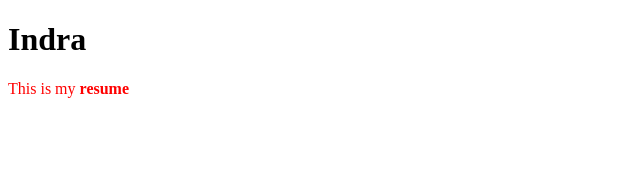
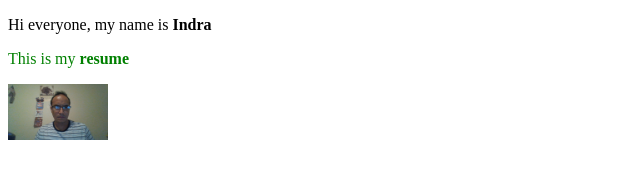
Before and after one commit to igopali/correlation, a plain HTML site: page newfile.html in a window 1280 px wide. Shown: the whole page, without its empty margins (0-640 px from the left). Drawn offline with Linux system fonts and the light colour scheme.

Commit message:
changes done in new file

```diff
--- a/newfile.html
+++ b/newfile.html
@@ -6,7 +6,8 @@
     <title>Document</title>
 </head>
 <body>
-    <h1>Indra</h1>
-    <p><span style="color:red;">This is my <strong>resume</strong></span></p>
+    <p>Hi everyone, my name is <b>Indra</b></p>
+    <p><span style="color:green;">This is my <strong>resume</strong></span></p>
+    <img src="pic.jpg" alt="my picture" width="100">
 </body>
 </html>
```
